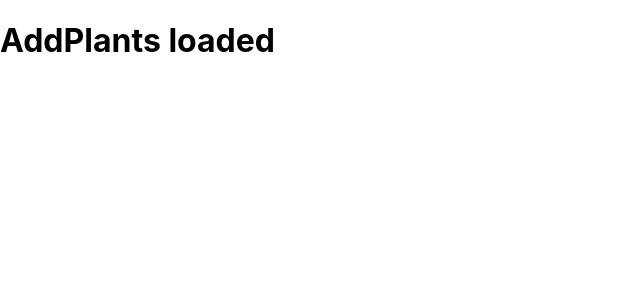
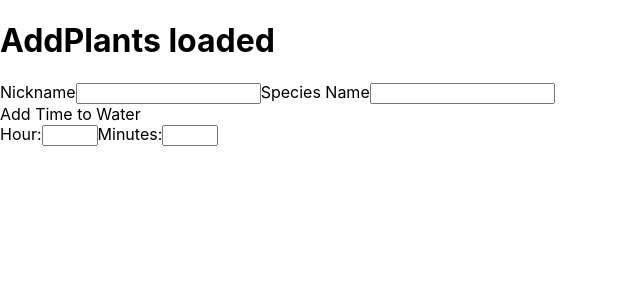
Before and after one commit to Build-week-Plant-Schedule/FrontEnd, a React (Create React App) app in the folder watering-app/: page /AddPlants in a window 1280 px wide. Shown: the top 300 px of the page, without its empty margins (0-640 px from the left). Built offline with nearby package versions, Linux system fonts and the light colour scheme.

Commit message:
started basic add plant form, changed initAddPlantForm, started functionality to add multiple times to water per day

```diff
--- a/watering-app/src/App.js
+++ b/watering-app/src/App.js
@@ -30,6 +30,7 @@ function App() {
     id: 0,
     nickname: '',
     species: '',
+    waterPerDay: 1,
     // I THINK THIS SHOULD BE AN ARRAY?
     // THAT WAY MULTIPLE TIMES/DATES CAN BE ADDED UNDER ONE HEADER
     h2oFrequency: []
@@ -39,13 +40,15 @@ function App() {
   // CAN WORK WITH LIKE BOOLEAN
   // NOT SURE WHAT THE AUTH WILL LOOK LIKE
   // PASSED TO HOMEPAGE
-  const [auth, setAuth] = useState('');
+  const [auth, setAuth] = useState('1');
 
   const [signupFormValue, setSignupFormValue] = useState(initSignupForm);
 
   const [loginFormValue, setLoginFormValue] = useState(initLoginForm);
 
   const [plantForm, setPlantForm] = useState(initAddPlantForm);
+
+
 
   const [plantList, setPlantList] = useState([])
 
@@ -82,7 +85,7 @@ function App() {
                 <UserScreen />
           </Route>
           <Route exact path='/AddPlants'>
-                <AddPlants />
+                <AddPlants formValue={plantForm} />
           </Route>
         </Switch>
       </Router>
--- a/watering-app/src/components/AddPlants.js
+++ b/watering-app/src/components/AddPlants.js
@@ -1,9 +1,57 @@
 
 export default function AddPlants(props) {
 
+    const {formValue} = props;
+
+    const timeForm = index => {
+        return (
+            <div key={`time ${index}`} >
+                <label>
+                    Hour:
+                    <input type='number' name='hour' min='1' max='12' />
+                </label>
+                <label>
+                    Minutes:
+                    <input type='number' name='minute' min='0' max='59' />
+                </label>
+            </div>
+        )
+    }
+
+    const arrayBuilder = num => {
+        return Array.apply(null, Array(num)).map(function (cb, index) {return index})
+    }
+
+    const h2oFormHandler = num => {
+       return arrayBuilder(num).map(cb => {
+           return timeForm(cb);
+        });
+    }
+
+    console.log(h2oFormHandler(3));
 
     return (
-        <h1>AddPlants loaded</h1>
+        <div>
+            <h1>AddPlants loaded</h1>
+            <form>
+                <label>
+                    Nickname
+                    <input type='text' name='nickname'  />
+                </label>
+                <label>
+                    Species Name
+                    <input type='text' name='species'  />
+                </label>
+                <div>
+                    <label>
+                        Add Time to Water
+                        {h2oFormHandler(formValue.waterPerDay)}
+                    </label>
+                </div>
+            </form>
+        </div>
+
+
     )
 
 }
```
